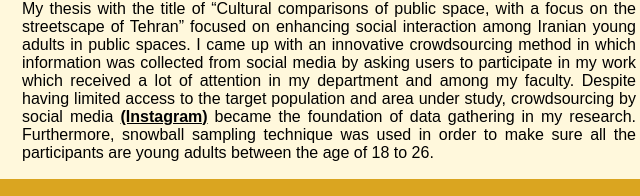
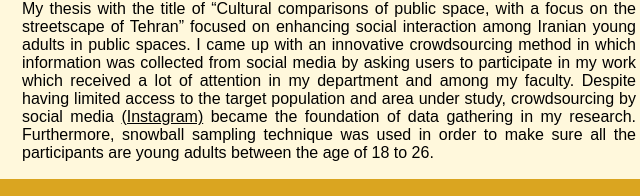
Before and after one commit to leilamirghaderi/project-one, a plain HTML site: page index.html in a window 1280 px wide. Shown: the part 775-971 px from the top of the page, 86-726 px from the left. Drawn offline with Linux system fonts and the light colour scheme.

Commit message:
Changing the font-weight of Instagram hyperlink in css file

```diff
--- a/main.css
+++ b/main.css
@@ -1,21 +1,21 @@
 body {
   background-color:	#DAA520;
 }
-h1{
+h1 {
   color: #FFF8DC;
   background-color: #228B22;
   border: 1px solid #000000;
   font-family: Arial, Helvetica, sans-serif;
   position: absolute;
 }
-img{
+img {
   padding-left: 0px;
   padding-right: 0px;
   padding-top: 70px;
   padding-bottom: 0px;
   position: inherit;
 }
-h2{
+h2 {
   color: #000000;
   border: 1px;
   font-family: Arial, Helvetica, sans-serif;
@@ -26,12 +26,12 @@ h2{
   padding-bottom: 0px;
   position: relative;
 }
-a{color: #000000;
+a {color: #000000;
   font-family: Arial, Helvetica, sans-serif;
   position: inherit;
   font-weight: bold;
 }
-#contactinfo{
+#contactinfo {
   position: inherit;
   padding-left: 0px;
   padding-right: 0px;
@@ -55,6 +55,9 @@ p {
   padding-top: 0px;
   padding-bottom: 1px;
 }
+#part1 a {
+  font-weight: normal;
+}
 #part2 {
   position: inherit;
   background-color:	#FFF8DC;
```
Lines whose indentation alone changed are shown as unchanged.
